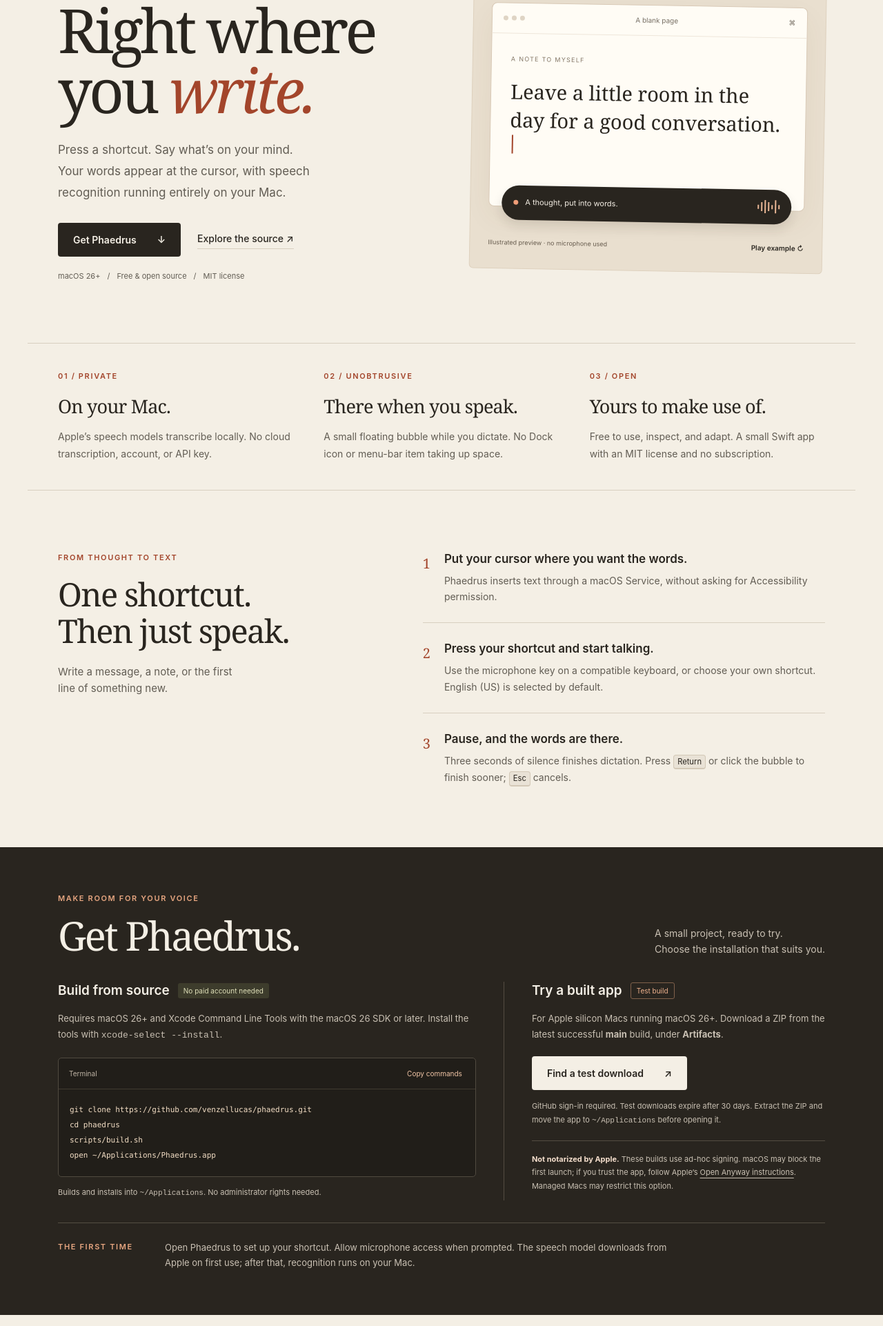
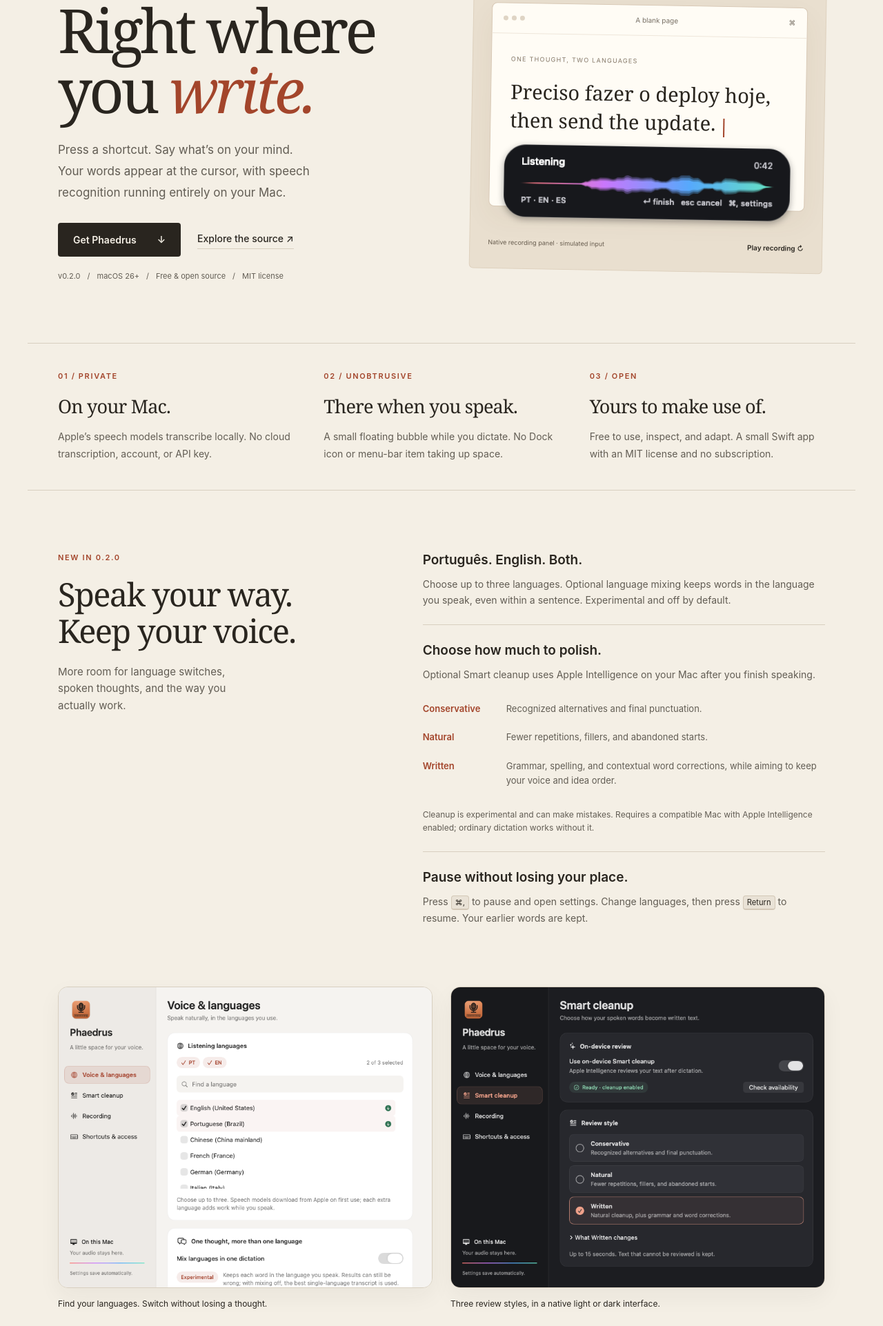
Before and after one commit to venzellucas/phaedrus, a plain HTML site: page docs/index.html in a window 1280 px wide. Shown: the part 301-2223 px from the top of the page at 69% size. Drawn offline with Linux system fonts and the light colour scheme.

Commit message:
Prepare v0.2.0 release and refresh the GitHub Pages site

```diff
--- a/docs/index.html
+++ b/docs/index.html
@@ -7,7 +7,7 @@
     <title>Phaedrus — Your voice, right where you write.</title>
     <meta
       name="description"
-      content="A small, open-source dictation app for macOS 26. Press a shortcut, speak, and put your words at the cursor. Speech recognition runs on your Mac."
+      content="On-device dictation for macOS 26 with optional Portuguese/English mixing, Apple Intelligence cleanup, and a quiet recording ribbon. Download Phaedrus v0.2.0."
     />
     <link rel="canonical" href="https://venzellucas.github.io/phaedrus/" />
     <meta property="og:type" content="website" />
@@ -17,7 +17,7 @@
     />
     <meta
       property="og:description"
-      content="On-device dictation for macOS 26. Open source, no subscription, and no Accessibility permission."
+      content="Speak across languages. Choose Conservative, Natural, or Written review. Free, open-source dictation on your Mac."
     />
     <meta property="og:url" content="https://venzellucas.github.io/phaedrus/" />
     <meta
@@ -75,7 +75,7 @@
             >
           </div>
           <p class="hero-meta">
-            macOS 26+ <span aria-hidden="true">/</span> Free &amp; open source
+            v0.2.0 <span aria-hidden="true">/</span> macOS 26+ <span aria-hidden="true">/</span> Free &amp; open source
             <span aria-hidden="true">/</span> MIT license
           </p>
         </div>
@@ -92,26 +92,22 @@
               ><span>A blank page</span><span aria-hidden="true">⌘</span>
             </div>
             <div class="note-body">
-              <span class="note-label">A note to myself</span>
+              <span class="note-label">One thought, two languages</span>
               <p id="demo-text">
-                Leave a little room in the day for a good conversation.
+                Preciso fazer o deploy hoje, then send the update.
               </p>
               <span class="cursor" aria-hidden="true"></span>
             </div>
             <div class="dictation-bubble">
-              <span class="record-dot" aria-hidden="true"></span
-              ><span id="demo-status">A thought, put into words.</span
-              ><span class="waveform" aria-hidden="true"
-                ><i></i><i></i><i></i><i></i><i></i><i></i><i></i
-              ></span>
+              <img id="recording-preview" src="media/listening.png" width="420" height="124"
+                alt="Phaedrus recording panel: a colored ribbon, timer, and Portuguese, English, and Spanish language indicators" />
             </div>
           </div>
           <figcaption>
-            <span>Illustrated preview · no microphone used</span
-            ><button id="play-demo" type="button" hidden>
-              Play example <span aria-hidden="true">↻</span>
-            </button>
+            <span>Native recording panel · simulated input</span>
+            <button id="play-demo" type="button" hidden>Play recording <span aria-hidden="true">↻</span></button>
           </figcaption>
+          <p id="demo-status" class="sr-only" role="status"></p>
         </figure>
       </section>
 
@@ -140,6 +136,51 @@
             license and no subscription.
           </p>
         </article>
+      </section>
+
+      <section class="release-features wrap section" aria-labelledby="release-title">
+        <div class="section-heading">
+          <p class="eyebrow">New in 0.2.0</p>
+          <h2 id="release-title">Speak your way.<br />Keep your voice.</h2>
+          <p>More room for language switches, spoken thoughts, and the way you actually work.</p>
+        </div>
+        <div class="feature-stories">
+          <article>
+            <h3>Português. English. Both.</h3>
+            <p>Choose up to three languages. Optional language mixing keeps words in the language you speak, even within a sentence. Experimental and off by default.</p>
+          </article>
+          <article>
+            <h3>Choose how much to polish.</h3>
+            <p>Optional Smart cleanup uses Apple Intelligence on your Mac after you finish speaking.</p>
+            <dl class="review-styles">
+              <div><dt>Conservative</dt><dd>Recognized alternatives and final punctuation.</dd></div>
+              <div><dt>Natural</dt><dd>Fewer repetitions, fillers, and abandoned starts.</dd></div>
+              <div><dt>Written</dt><dd>Grammar, spelling, and contextual word corrections, while aiming to keep your voice and idea order.</dd></div>
+            </dl>
+            <p class="feature-note">Cleanup is experimental and can make mistakes. Requires a compatible Mac with Apple Intelligence enabled; ordinary dictation works without it.</p>
+          </article>
+          <article>
+            <h3>Pause without losing your place.</h3>
+            <p>Press <kbd>⌘,</kbd> to pause and open settings. Change languages, then press <kbd>Return</kbd> to resume. Your earlier words are kept.</p>
+          </article>
+        </div>
+      </section>
+
+      <section class="app-gallery wrap" aria-label="Phaedrus settings screenshots">
+        <figure>
+          <a href="media/settings-languages.png" aria-label="View the full Voice and languages screenshot">
+            <img src="media/settings-languages.png" width="800" height="642" loading="lazy"
+              alt="Light settings window with searchable languages, Portuguese and English selected, and optional language mixing" />
+          </a>
+          <figcaption>Find your languages. Switch without losing a thought.</figcaption>
+        </figure>
+        <figure>
+          <a href="media/settings-cleanup.png" aria-label="View the full Smart cleanup screenshot">
+            <img src="media/settings-cleanup.png" width="800" height="642" loading="lazy"
+              alt="Dark settings window with Apple Intelligence ready and Written selected among three review styles" />
+          </a>
+          <figcaption>Three review styles, in a native light or dark interface.</figcaption>
+        </figure>
       </section>
 
       <section
@@ -234,23 +275,22 @@ open ~/Applications/Phaedrus.app</code></pre>
             </article>
             <article class="download-install">
               <div class="option-title">
-                <h3>Try a built app</h3>
-                <span class="tag tag-outline">Test build</span>
+                <h3>Download for Mac</h3>
+                <span class="tag tag-outline">v0.2.0 · Apple silicon</span>
               </div>
               <p>
-                For Apple silicon Macs running macOS 26+. Download a ZIP from
-                the latest successful <strong>main</strong> build, under
-                <strong>Artifacts</strong>.
+                For Apple silicon Macs running macOS 26+. Get the published
+                release, ready to install without developer tools.
               </p>
               <a
                 class="button button-cream"
-                href="https://github.com/venzellucas/phaedrus/actions/workflows/build.yml"
-                >Find a test download <span aria-hidden="true">↗</span></a
+                href="https://github.com/venzellucas/phaedrus/releases/latest/download/Phaedrus-macOS-arm64.zip"
+                >Download for Apple silicon <span aria-hidden="true">↗</span></a
               >
               <p class="download-note">
-                GitHub sign-in required. Test downloads expire after 30 days.
-                Extract the ZIP and move the app to
+                Extract the ZIP, quit any running copy of Phaedrus, and move the app to
                 <code>~/Applications</code> before opening it.
+                <a href="https://github.com/venzellucas/phaedrus/releases/latest">Release notes and checksum</a>.
               </p>
               <p class="signing-note">
                 <strong>Not notarized by Apple.</strong> These builds use ad-hoc
@@ -297,17 +337,18 @@ open ~/Applications/Phaedrus.app</code></pre>
             <summary>Can I dictate in another language?</summary>
             <p>
               Yes. Open Phaedrus’s settings and choose up to three supported
-              languages. It listens in all selected languages and keeps the
-              transcript with the highest average confidence. Each extra
-              language adds processing work. Mixing languages within a sentence
-              may not work well.
+              languages. With mixing off, it keeps the best whole-recording transcript.
+              Turn on experimental language mixing to combine recognized words across
+              languages, without translating them. Each extra language adds processing
+              work, and mixed-language results can still be wrong.
             </p>
           </details>
           <details>
             <summary>What happens to my audio and text?</summary>
             <p>
               Speech recognition happens on your Mac. Phaedrus does not save
-              recordings or transcripts. The optional clipboard copy stays on
+              recordings or transcripts. Smart cleanup also runs locally through
+              Apple Intelligence. The optional clipboard copy stays on
               this Mac rather than using Universal Clipboard; clipboard managers
               may still record it. You can turn copying off in settings.
             </p>
@@ -315,10 +356,11 @@ open ~/Applications/Phaedrus.app</code></pre>
           <details>
             <summary>How do I set a keyboard shortcut?</summary>
             <p>
-              Open Phaedrus and enable “Use the 🎤 key to dictate,” or go to
+              Open Shortcuts &amp; access in Phaedrus and enable “Use the 🎤 key to dictate,” or go to
               System Settings → Keyboard → Keyboard Shortcuts → Services → Text
               → Dictate with Phaedrus. During dictation, Return and Esc are
-              handled by Phaedrus.
+              handled by Phaedrus. <kbd>⌘,</kbd> pauses and opens settings; while paused,
+              <kbd>⌘Return</kbd> finishes with the words already captured.
             </p>
           </details>
           <details>
--- a/docs/site.js
+++ b/docs/site.js
@@ -21,29 +21,37 @@ if (navigator.clipboard && window.isSecureContext) {
 }
 
 const playButton = document.querySelector("#play-demo");
-const demo = document.querySelector(".demo");
 const demoText = document.querySelector("#demo-text");
 const demoStatus = document.querySelector("#demo-status");
-const example = demoText.textContent;
+const recordingPreview = document.querySelector("#recording-preview");
+const example = demoText.textContent.trim();
+const reducedMotion = window.matchMedia("(prefers-reduced-motion: reduce)");
+let finishTimer;
+let playing = false;
+
+function finishPreview(stopped = false) {
+  clearTimeout(finishTimer);
+  playing = false;
+  recordingPreview.src = "media/listening.png";
+  demoText.textContent = example;
+  demoStatus.textContent = stopped ? "Preview stopped." : "Example complete. Text appears when dictation finishes.";
+  playButton.textContent = "Play recording ↻";
+}
+
 playButton.hidden = false;
 playButton.addEventListener("click", () => {
-  if (window.matchMedia("(prefers-reduced-motion: reduce)").matches) {
-    demoText.textContent = example;
-    demoStatus.textContent = "Example complete.";
-    return;
-  }
-  playButton.disabled = true;
-  demo.classList.add("is-playing");
-  demoStatus.textContent = "Listening…";
+  if (playing) { finishPreview(true); return; }
+  if (reducedMotion.matches) { finishPreview(); return; }
+  playing = true;
   demoText.textContent = "";
-  let character = 0;
-  const timer = setInterval(() => {
-    demoText.textContent = example.slice(0, ++character);
-    if (character >= example.length) {
-      clearInterval(timer);
-      demo.classList.remove("is-playing");
-      demoStatus.textContent = "A thought, put into words.";
-      playButton.disabled = false;
-    }
-  }, 48);
+  demoStatus.textContent = "Recording preview playing. No microphone is used.";
+  playButton.textContent = "Stop preview";
+  recordingPreview.src = "media/listening-live.gif";
+  finishTimer = setTimeout(() => finishPreview(), 8000);
 });
+reducedMotion.addEventListener("change", () => {
+  if (reducedMotion.matches && playing) finishPreview(true);
+});
+document.addEventListener("visibilitychange", () => {
+  if (document.hidden && playing) finishPreview(true);
+});
--- a/docs/style.css
+++ b/docs/style.css
@@ -270,50 +270,13 @@ h1 em {
 }
 .dictation-bubble {
   position: absolute;
-  bottom: -20px;
-  left: 18px;
-  right: 18px;
-  background: var(--ink);
-  color: #f5efe5;
-  border-radius: 40px;
-  min-height: 50px;
-  padding: 12px 17px;
-  display: flex;
-  align-items: center;
-  gap: 10px;
-  box-shadow: 0 8px 16px #29251f1c;
-  font-size: 11px;
+  bottom: -28px;
+  left: 8px;
+  right: 8px;
 }
-.record-dot {
-  width: 7px;
-  height: 7px;
-  border-radius: 50%;
-  background: #ef9d78;
-  flex-shrink: 0;
-}
-.waveform {
-  display: flex;
-  align-items: center;
-  gap: 3px;
-  height: 20px;
-  margin-left: auto;
-}
-.waveform i {
-  width: 2px;
-  background: #e8b695;
-  height: 6px;
-}
-.waveform i:nth-child(2n) {
-  height: 13px;
-}
-.waveform i:nth-child(3n) {
-  height: 19px;
-}
-.demo.is-playing .waveform i {
-  animation: wave 0.6s ease-in-out infinite alternate;
-}
-.demo.is-playing .waveform i:nth-child(2n) {
-  animation-delay: 0.2s;
+.dictation-bubble img {
+  display: block;
+  width: 100%;
 }
 .demo figcaption {
   display: flex;
@@ -368,6 +331,36 @@ h1 em {
   font-size: 15px;
   max-width: 280px;
 }
+.feature-stories article + article {
+  border-top: 1px solid var(--line);
+  margin-top: 24px;
+  padding-top: 24px;
+}
+.feature-stories h3 { margin-bottom: 10px; }
+.feature-stories p { font-size: 14px; }
+.feature-stories .feature-note { font-size: 12px; }
+.review-styles { margin: 18px 0; }
+.review-styles div {
+  display: grid;
+  grid-template-columns: 105px 1fr;
+  gap: 16px;
+  padding: 10px 0;
+}
+.review-styles dt { color: var(--rust); font-size: 13px; font-weight: 600; }
+.review-styles dd { margin: 0; color: var(--muted); font-size: 13px; }
+.app-gallery {
+  display: grid;
+  grid-template-columns: repeat(2, minmax(0, 1fr));
+  gap: 26px;
+  padding-bottom: 20px;
+}
+.app-gallery img {
+  display: block;
+  border: 1px solid var(--line);
+  border-radius: 14px;
+  box-shadow: 0 12px 32px #29251f0d;
+}
+.app-gallery figcaption { font-size: 12px; margin-top: 13px; }
 .steps {
   list-style: none;
   margin: 0;
@@ -666,11 +659,6 @@ kbd {
 [hidden] {
   display: none !important;
 }
-@keyframes wave {
-  to {
-    transform: scaleY(0.4);
-  }
-}
 @media (min-width: 1500px) {
   .hero {
     padding-top: 85px;
@@ -786,6 +774,7 @@ kbd {
   .demo .eyebrow {
     font-size: 10px;
   }
+  .app-gallery { grid-template-columns: 1fr; gap: 28px; }
   .principles {
     grid-template-columns: 1fr;
     gap: 24px;
@@ -934,3 +923,8 @@ kbd {
     transform: none;
   }
 }
+
+@media (max-width: 400px) {
+  h1 { font-size: 60px; }
+  .review-styles div { grid-template-columns: 1fr; gap: 3px; }
+}
```
Also changed, not shown: docs/media/listening-live.gif (added), docs/media/listening.png (added), docs/media/settings-cleanup.png (added), docs/media/settings-languages.png (added), 4 other files.
